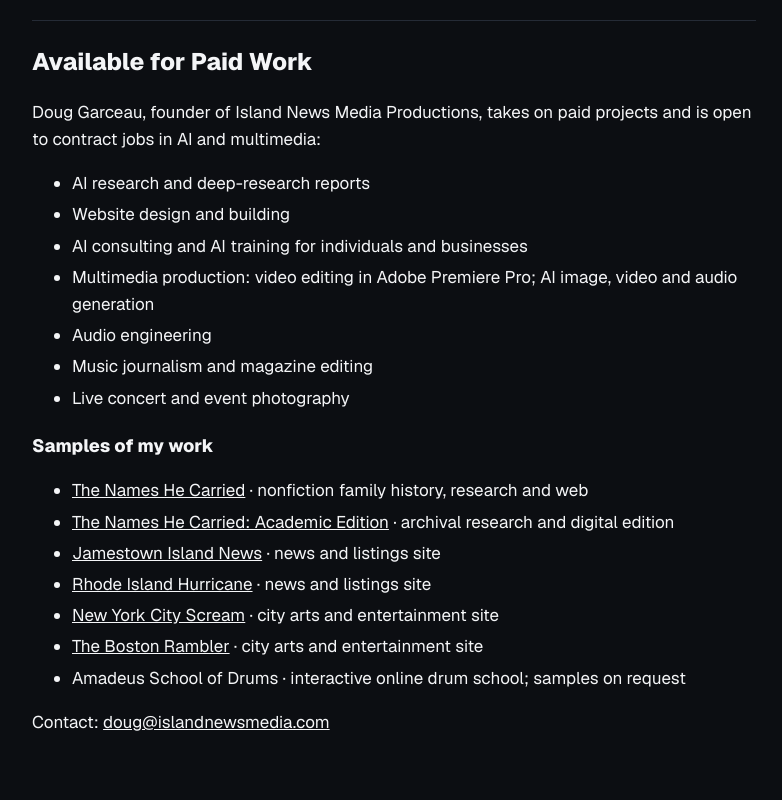
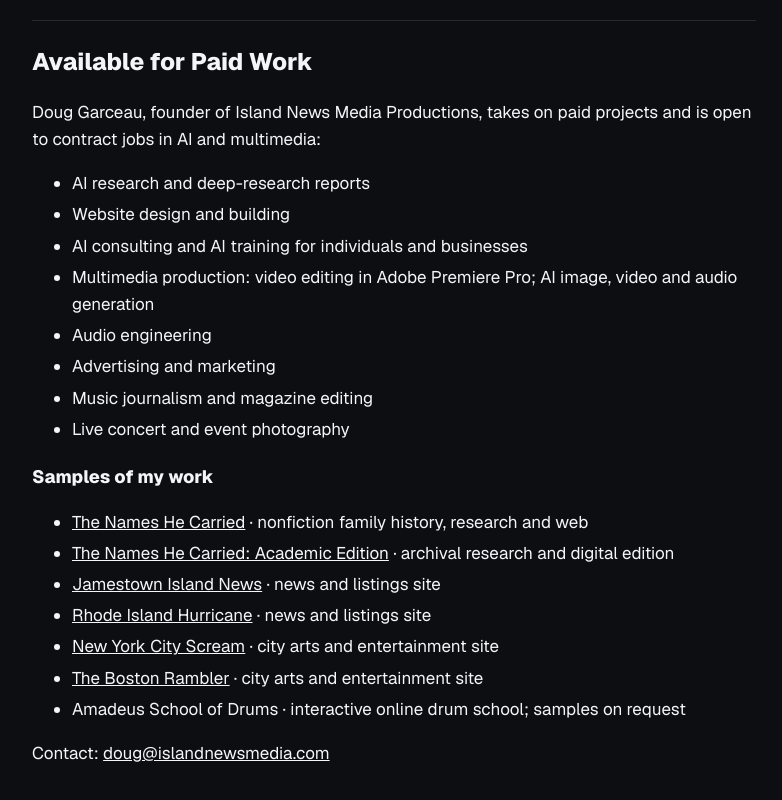
Before and after one commit to douggarceau/New-England-News, a plain HTML site: page support.html in a window 1280 px wide. Shown: the part 763-1563 px from the top of the page, without its empty margins (246-1028 px from the left). Drawn offline with nearby package versions, Linux system fonts and the light colour scheme.

Commit message:
About the Publisher: add advertising and marketing
Co-Authored-By: Claude Opus 5.5 <noreply@anthropic.com>
Claude-Session: https://claude.ai/code/session_01Rvhfw9Kkf2uKd6xo1SAq1v

```diff
--- a/support.html
+++ b/support.html
@@ -4,5 +4,5 @@
 h1{font-size:30px;font-weight:800;margin:14px 0 4px}h2{font-size:24px;font-weight:800;margin:34px 0 8px;border-top:1px solid #252B36;padding-top:22px}h3{font-size:18px;margin:20px 0 6px}
 .pay{display:inline-block;background:#E10600;color:#fff;text-decoration:none;font-weight:700;padding:12px 22px;border-radius:6px;margin:4px 8px 4px 0}
 .small{font-size:14px;color:#9aa3b2}li{margin:4px 0}</style></head><body><div class="w"><p class="top"><a href="./">← Back to The Boston Rambler</a></p><h1>The Boston Rambler</h1><h2 id="about">About the Publisher</h2><p>These sites are published by Island News Media Productions LLC, a Rhode Island company founded by Doug Garceau, its Founder, Editor and Director. Doug is a former rock music journalist from Seattle, where he wrote the column Raising Hell with Guitar Doug, and a formally trained drummer and percussionist. Island News Media publishes Jamestown Island News, Rhode Island Hurricane, New York City Scream and The Boston Rambler, and The Names He Carried, a nonfiction family history with its Academic Edition.</p><h2 id="support">Support This Site</h2><p>Keeping these sites and their research going has real costs: hosting, records, research tools and the voice guide. If you&#x27;ve used the listings, the stories or the research, please send what you believe is fair for what it has given you. Your support keeps the sites online and the research going. Thank you.</p><p class="btns"><a class="pay" href="https://venmo.com/u/douggarceau" target="_blank" rel="noopener">Donate with Venmo</a></p><p class="small">Venmo: @douggarceau · Published by Island News Media Productions LLC</p>
-<h2 id="work">Available for Paid Work</h2><p>Doug Garceau, founder of Island News Media Productions, takes on paid projects and is open to contract jobs in AI and multimedia:</p><ul><li>AI research and deep-research reports</li><li>Website design and building</li><li>AI consulting and AI training for individuals and businesses</li><li>Multimedia production: video editing in Adobe Premiere Pro; AI image, video and audio generation</li><li>Audio engineering</li><li>Music journalism and magazine editing</li><li>Live concert and event photography</li></ul>
+<h2 id="work">Available for Paid Work</h2><p>Doug Garceau, founder of Island News Media Productions, takes on paid projects and is open to contract jobs in AI and multimedia:</p><ul><li>AI research and deep-research reports</li><li>Website design and building</li><li>AI consulting and AI training for individuals and businesses</li><li>Multimedia production: video editing in Adobe Premiere Pro; AI image, video and audio generation</li><li>Audio engineering</li><li>Advertising and marketing</li><li>Music journalism and magazine editing</li><li>Live concert and event photography</li></ul>
 <h3>Samples of my work</h3><ul><li><a href="https://douggarceau.com/the-names-he-carried/" target=_blank rel=noopener>The Names He Carried</a> · nonfiction family history, research and web</li><li><a href="https://douggarceau.com/the-names-he-carried/archive/" target=_blank rel=noopener>The Names He Carried: Academic Edition</a> · archival research and digital edition</li><li><a href="https://jamestownislandnews.com/" target=_blank rel=noopener>Jamestown Island News</a> · news and listings site</li><li><a href="https://rhodeislandhurricane.com/" target=_blank rel=noopener>Rhode Island Hurricane</a> · news and listings site</li><li><a href="https://newyorkcityscream.com/" target=_blank rel=noopener>New York City Scream</a> · city arts and entertainment site</li><li><a href="https://thebostonrambler.com/" target=_blank rel=noopener>The Boston Rambler</a> · city arts and entertainment site</li><li>Amadeus School of Drums · interactive online drum school; samples on request</li></ul><p>Contact: <a href="mailto:doug@islandnewsmedia.com">doug@islandnewsmedia.com</a></p></div></body></html>
```
